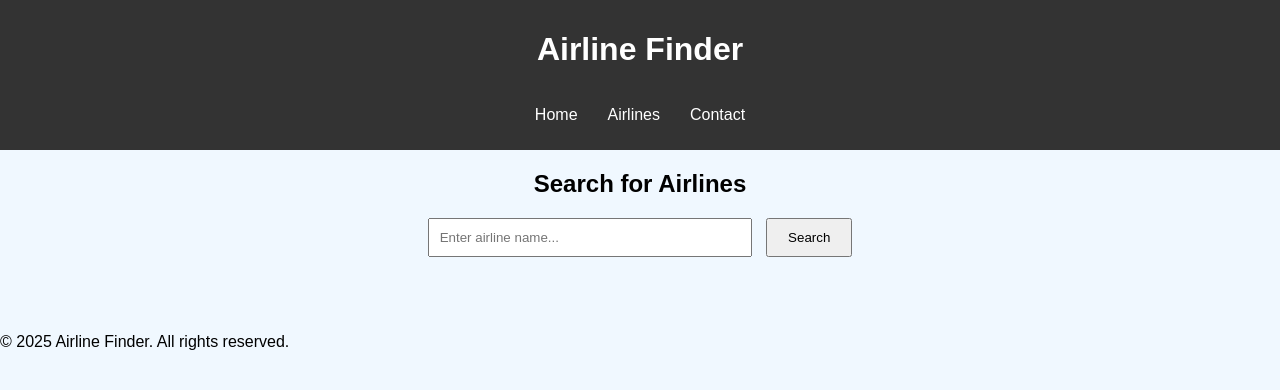
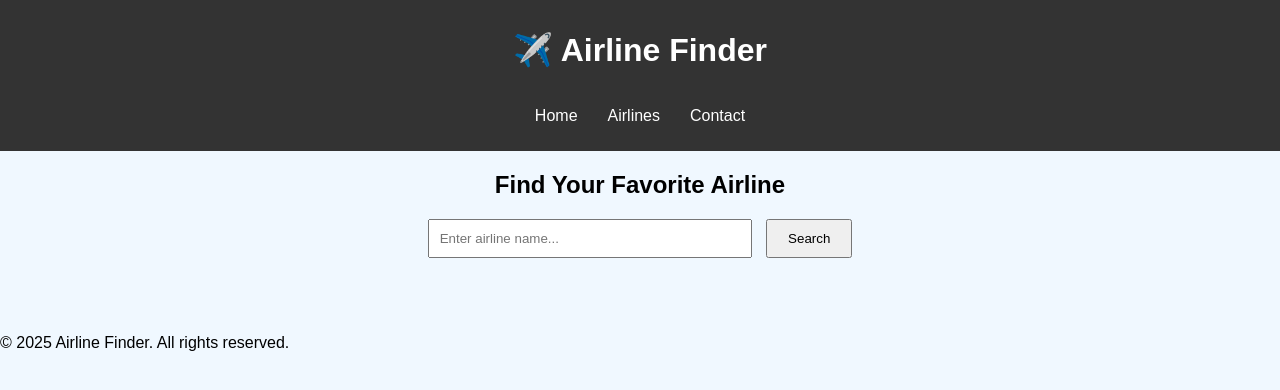
Before and after one commit to Qbaa134/Python-Hacking-Tools, a plain HTML site: page index.html in a window 1280 px wide. Drawn offline with Linux system fonts and the light colour scheme.

Commit message:
Update index.html

```diff
--- a/index.html
+++ b/index.html
@@ -8,7 +8,7 @@
 </head>
 <body>
     <header>
-        <h1>Airline Finder</h1>
+        <h1>✈️ Airline Finder</h1>
         <nav>
             <ul>
                 <li><a href="#">Home</a></li>
@@ -20,13 +20,13 @@
 
     <main>
         <section class="search">
-            <h2>Search for Airlines</h2>
+            <h2>Find Your Favorite Airline</h2>
             <input type="text" id="searchInput" placeholder="Enter airline name...">
             <button onclick="searchAirline()">Search</button>
         </section>
 
         <section id="results" class="results">
-            <!-- Search results will appear here -->
+            <!-- Search results will be rendered here -->
         </section>
     </main>
 
```
